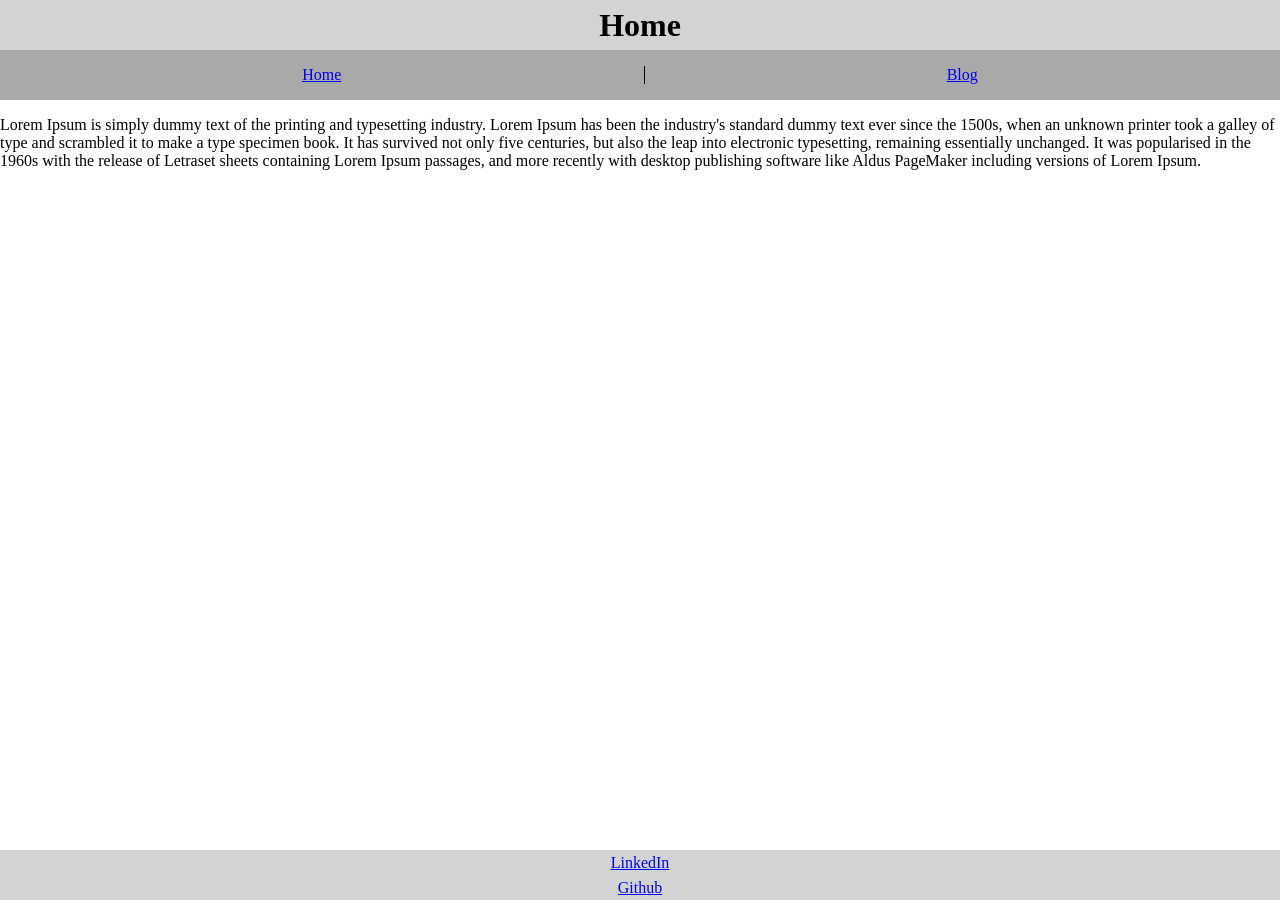
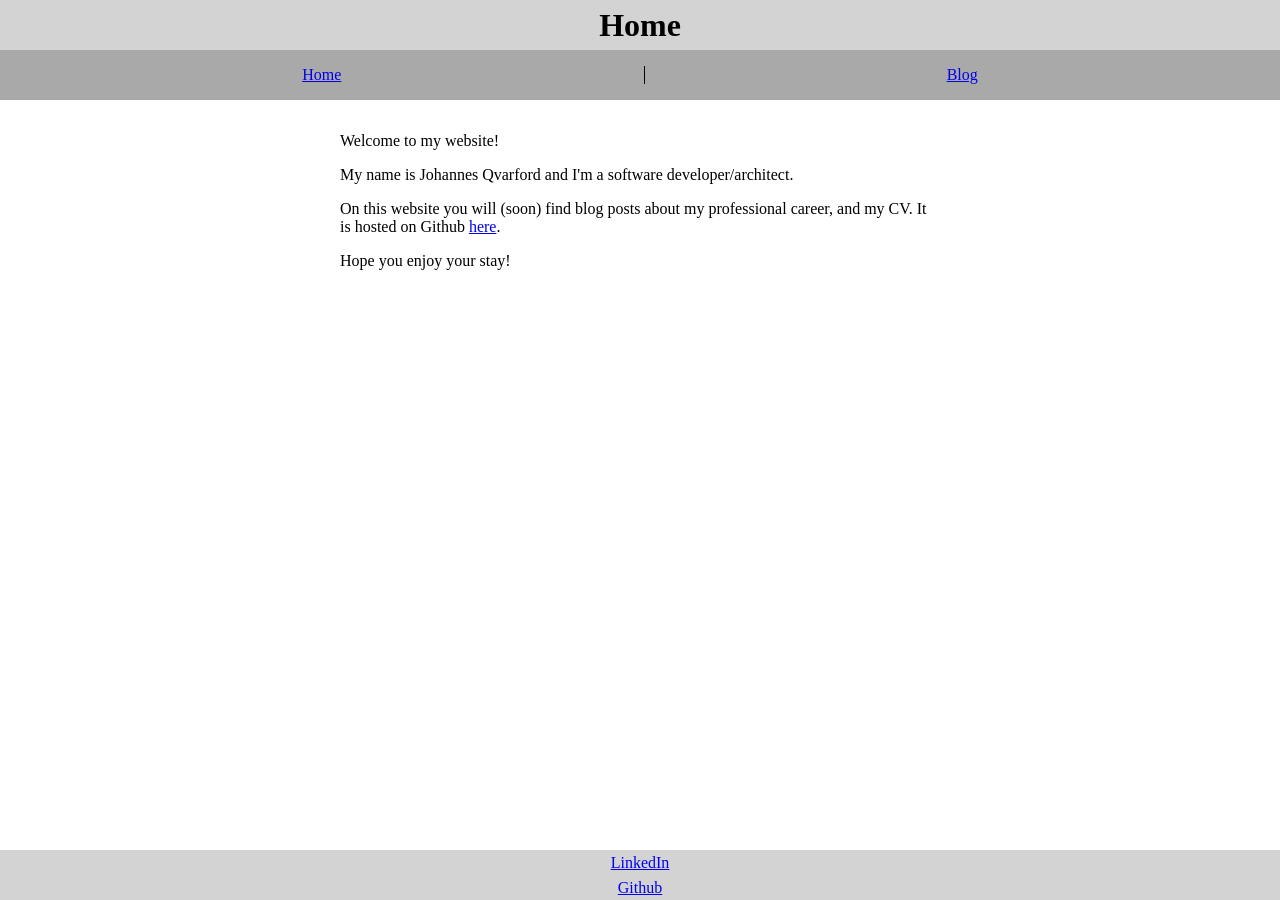
Before and after one commit to johannes-qvarford/johannes-qvarford.github.io, a Jekyll site: the page built from index.html, in a window 1280 px wide. Built offline with Jekyll 4.4.1, drawn with Linux system fonts in a browser that asks for light colours.

Commit message:
✓ Write the main page.

```diff
--- a/_sass/layout.scss
+++ b/_sass/layout.scss
@@ -54,7 +54,15 @@ footer {
   justify-content: space-around;
 }
 
-main { background: white }
+main {
+  background: white;
+  padding: 16px;
+}
+
+article {
+  max-width: 600px;
+  margin: auto;
+}
 
 .nocontent {
   display: none;
--- a/index.html
+++ b/index.html
@@ -3,4 +3,19 @@ layout: default
 title: Home
 ---
 
-<p>Lorem Ipsum is simply dummy text of the printing and typesetting industry. Lorem Ipsum has been the industry's standard dummy text ever since the 1500s, when an unknown printer took a galley of type and scrambled it to make a type specimen book. It has survived not only five centuries, but also the leap into electronic typesetting, remaining essentially unchanged. It was popularised in the 1960s with the release of Letraset sheets containing Lorem Ipsum passages, and more recently with desktop publishing software like Aldus PageMaker including versions of Lorem Ipsum.</p>
+<article>
+    <p>Welcome to my website!</p>
+
+    <p>
+        My name is Johannes Qvarford and I'm a software developer/architect.
+    </p>
+
+    <p>
+        On this website you will (soon) find blog posts about my professional career, and my CV.
+        It is hosted on Github <a href="https://github.com/johannes-qvarford/johannes-qvarford.github.io">here</a>.
+    </p>
+
+    <p>
+        Hope you enjoy your stay!
+    </p>
+</article>
```
Also changed, not shown: TODO.md (+2 -1 lines).
